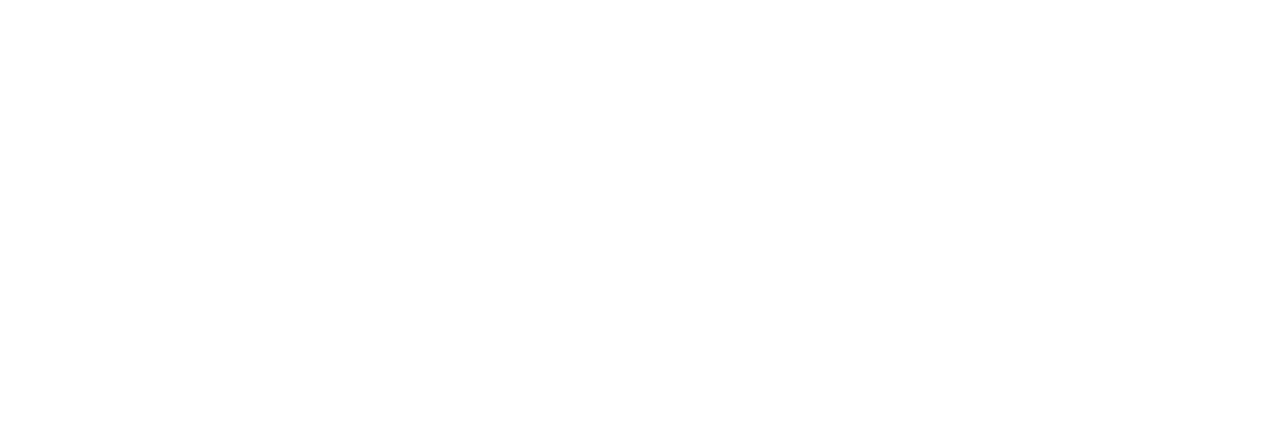
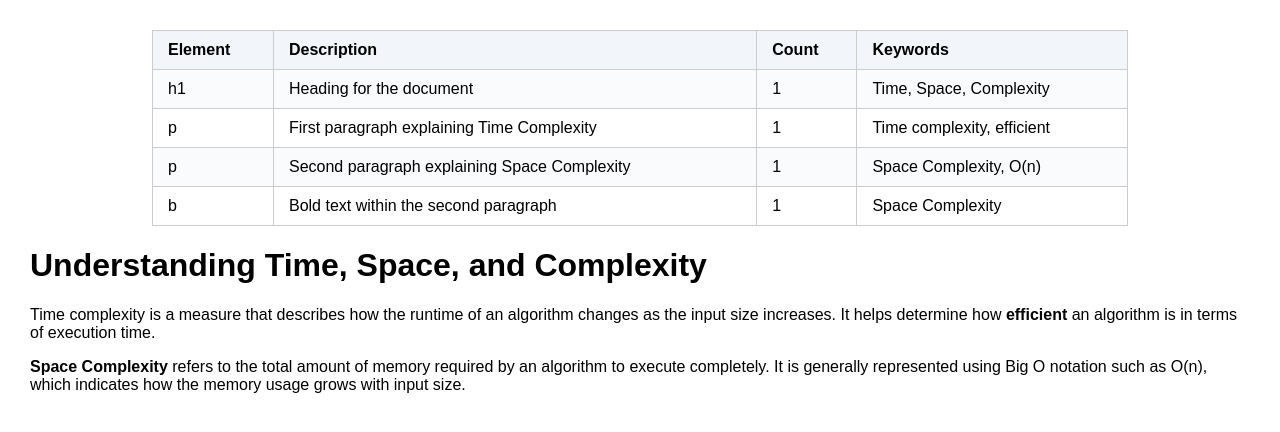
Before and after one commit to acciojob/time-and-space-complexity-sanskrutimagar, a website: page main.html in a window 1280 px wide. Drawn offline with Linux system fonts and the light colour scheme.

Commit message:
created a submission

```diff
--- a/main.html
+++ b/main.html
@@ -1,16 +1,79 @@
 <!DOCTYPE html>
+<html lang="en">
+<head>
+  <meta charset="UTF-8">
+  <meta name="viewport" content="width=device-width, initial-scale=1.0">
+  <title>Time and Space Complexity</title>
+  <style>
+    table {
+      border-collapse: collapse;
+      width: 80%;
+      margin: 20px auto;
+      font-family: Arial, sans-serif;
+    }
+    th, td {
+      border: 1px solid #ccc;
+      padding: 10px 15px;
+      text-align: left;
+    }
+    th {
+      background-color: #f2f6fb;
+    }
+    tr:nth-child(even) {
+      background-color: #f9fbfd;
+    }
+    body {
+      font-family: Arial, sans-serif;
+      margin: 30px;
+    }
+  </style>
+</head>
+<body>
+  <!-- Table Structure -->
+  <table>
+    <tr>
+      <th>Element</th>
+      <th>Description</th>
+      <th>Count</th>
+      <th>Keywords</th>
+    </tr>
+    <tr>
+      <td>h1</td>
+      <td>Heading for the document</td>
+      <td>1</td>
+      <td>Time, Space, Complexity</td>
+    </tr>
+    <tr>
+      <td>p</td>
+      <td>First paragraph explaining Time Complexity</td>
+      <td>1</td>
+      <td>Time complexity, efficient</td>
+    </tr>
+    <tr>
+      <td>p</td>
+      <td>Second paragraph explaining Space Complexity</td>
+      <td>1</td>
+      <td>Space Complexity, O(n)</td>
+    </tr>
+    <tr>
+      <td>b</td>
+      <td>Bold text within the second paragraph</td>
+      <td>1</td>
+      <td>Space Complexity</td>
+    </tr>
+  </table>
 
-<html>
+  <!-- Actual Content Section -->
+  <h1>Understanding Time, Space, and Complexity</h1>
 
-<head>
-	<link rel="stylesheet" href="styles.css">
-</head>
+  <p>
+    Time complexity is a measure that describes how the runtime of an algorithm changes as the input size increases.
+    It helps determine how <b>efficient</b> an algorithm is in terms of execution time.
+  </p>
 
-<body>
-	<!-- the entire body must be written by student -->
-    <script type="text/javascript" src="./script.js">
-</script>
-
+  <p>
+    <b>Space Complexity</b> refers to the total amount of memory required by an algorithm to execute completely.
+    It is generally represented using Big O notation such as O(n), which indicates how the memory usage grows with input size.
+  </p>
 </body>
-
 </html>
```
